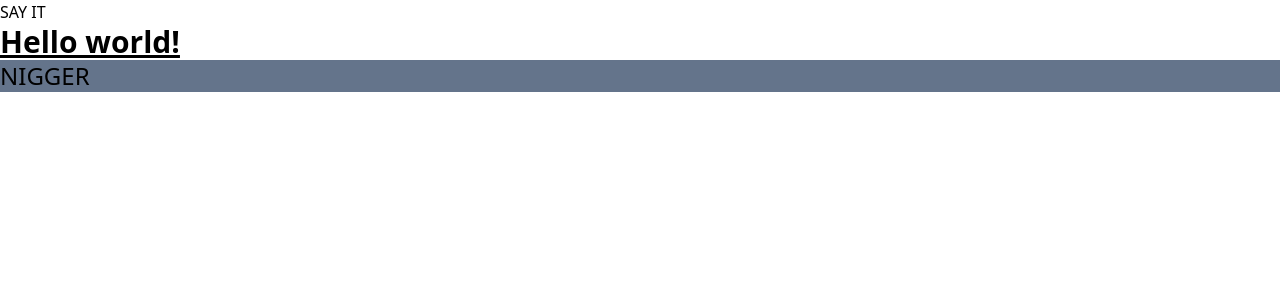
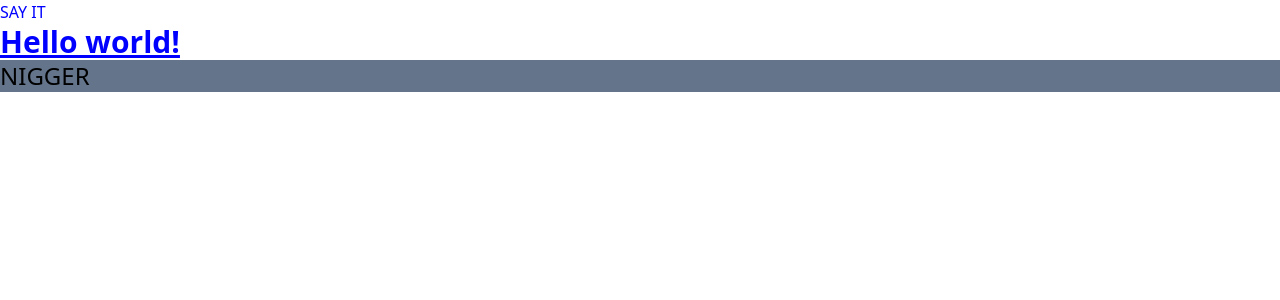
Before and after one commit to unhaten/css_test, a Django app: page / in a window 1280 px wide. Shown: the top 300 px of the page. Run offline with Django 3.2, Linux system fonts and the light colour scheme; style sheets or scripts are compiled from the project's sources; some libraries are stand-ins or nearby versions.

Commit message:
finaly made static and tailwind work together

```diff
--- a/project/app/static/css/index_master.css
+++ b/project/app/static/css/index_master.css
@@ -1,3 +1,3 @@
 h1 {
-    color: red;
+    color: blue;
 }
--- a/project/app/templates/index.html
+++ b/project/app/templates/index.html
@@ -6,7 +6,7 @@
         <meta charset="UTF-8" />
         <meta http-equiv="X-UA-Compatible" content="IE=edge" />
         <meta name="viewport" content="width=device-width, initial-scale=1.0" />
-        <link rel='stylesheet' href='{% static 'index_master.css' %}' type='text/css'>
+        <link rel='stylesheet' href='{% static 'css/index_master.css' %}' type='text/css'>
         {% tailwind_css %}
         <title>Document</title>
     </head>
@@ -17,5 +17,6 @@
 
 
 
+
     </body>
 </html>
--- a/project/project/settings.py
+++ b/project/project/settings.py
@@ -11,6 +11,7 @@ https://docs.djangoproject.com/en/3.1/ref/settings/
 """
 
 from pathlib import Path
+import os
 
 # Build paths inside the project like this: BASE_DIR / 'subdir'.
 BASE_DIR = Path(__file__).resolve().parent.parent
@@ -124,7 +125,8 @@ USE_TZ = True
 # https://docs.djangoproject.com/en/3.1/howto/static-files/
 
 STATIC_URL = '/static/'
-STATICFILES_DIRS = [ BASE_DIR /'static' ]
+STATICFILES_DIRS = [ BASE_DIR / 'app' / 'static' ]
+# STATICFILES_DIRS = [os.path.join(BASE_DIR, "app/static")]
 
 
 TAILWIND_APP_NAME = 'theme'
```
